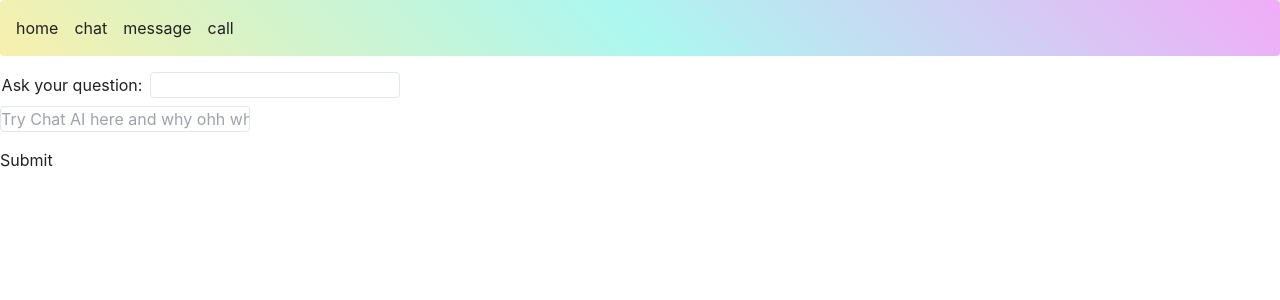
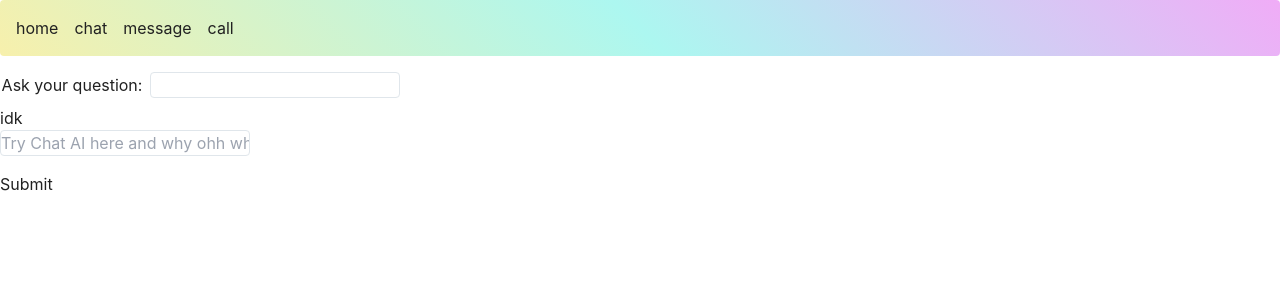
Before and after one commit to AkkaFranKebne/my-app, a SvelteKit app: page /chat in a window 1280 px wide. Shown: the top 300 px of the page. Built offline with nearby package versions, Linux system fonts and the light colour scheme.

Commit message:
else statement

```diff
--- a/src/routes/(contactOptions)/chat/+page.svelte
+++ b/src/routes/(contactOptions)/chat/+page.svelte
@@ -60,6 +60,8 @@
 
 {#if number !== undefined}
 	<p>My answer is: {number}</p>
+{:else}
+  <p>idk</p>
 {/if}
 
 
```
